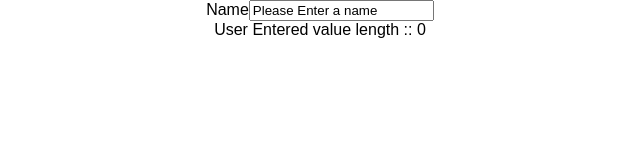
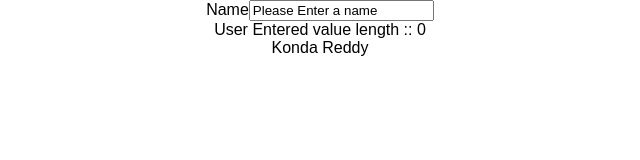
Before and after one commit to kondareddyyaramala/react-introductory-app, a React (Create React App) app: page / in a window 1280 px wide. Shown: the top 160 px of the page, without its empty margins (320-960 px from the left). Built offline with nearby package versions, Linux system fonts and the light colour scheme.

Commit message:
Added a new functional component

```diff
--- a/src/App.js
+++ b/src/App.js
@@ -1,6 +1,7 @@
 import React, { Component } from 'react';
 import './App.css';
 import { Input } from "./Input";
+import { UserDetails } from './UserDetails';
 
 class App extends Component {
   data = [{ firstName: "Mary", lastName: "Rose" }];
@@ -16,9 +17,6 @@ class App extends Component {
     });
   };
 
-  // this is the rendered function
-
-
   render() {
     return (
       <div className="App">
@@ -26,6 +24,7 @@ class App extends Component {
           return <div>${name}</div>;
         })}
         <Input></Input>
+        <UserDetails name="Konda Reddy"></UserDetails>
       </div>
     );
   }
--- /dev/null
+++ b/src/UserDetails.js
@@ -0,0 +1,9 @@
+import React, { Fragment } from 'react';
+
+export function UserDetails(props) {
+    return (
+        <Fragment>
+            <div>{props.name}</div>
+        </Fragment>
+    )
+}
```
